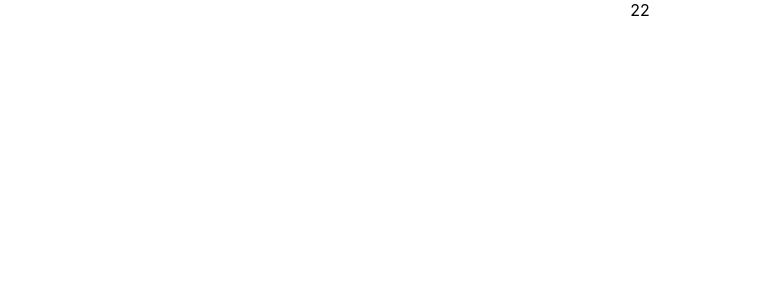
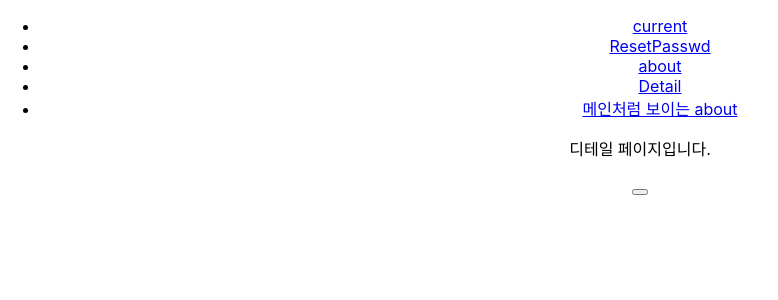
Before and after one commit to jeong-hoi-seok/frontend_playground, a React (Create React App) app: page /Detail in a window 1280 px wide. Shown: the top 300 px of the page, without its empty margins (0-778 px from the left). Built offline with nearby package versions, Linux system fonts and the light colour scheme.

Commit message:
[링크연결] - url과 다른 페이지 노출 및 내부페이지 경로 url에 노출하기

```diff
--- a/package.json
+++ b/package.json
@@ -8,7 +8,7 @@
     "@testing-library/user-event": "^13.2.1",
     "react": "^18.2.0",
     "react-dom": "^18.2.0",
-    "react-router-dom": "6",
+    "react-router-dom": "^6.21.3",
     "react-scripts": "5.0.1",
     "web-vitals": "^2.1.0"
   },
--- a/src/App.js
+++ b/src/App.js
@@ -1,10 +1,29 @@
-import logo from './logo.svg';
 import './App.css';
+
+import React from 'react';
+import {BrowserRouter, Routes, Route, Link, useParams} from 'react-router-dom';
+
+import Header from './pages/Header';
+import About from './pages/About';
+import Detail from './pages/Detail';
+import ResetPasswd from './pages/mypages/ResetPasswd';
+
+
 
 function App() {
   return (
     <div className="App">
-22
+      <BrowserRouter>
+        <Header />
+
+        <Routes>
+          <Route path='/About' element={<About/>}></Route>
+
+          <Route path='/Home' element={<About/>}></Route>
+          <Route path='/Detail' element={<Detail/>}></Route>
+          <Route path='/pages/mypages/ResetPasswd' element={<ResetPasswd/>}></Route>
+        </Routes>
+      </BrowserRouter>
     </div>
   );
 }
--- a/src/pages/About.jsx
+++ b/src/pages/About.jsx
@@ -0,0 +1,11 @@
+import React from 'react';
+
+const About =()=>{
+    return(
+        <div>
+            어바웃 페이지입니다.
+        </div>
+    )
+}
+
+export default About;
--- a/src/pages/Detail.jsx
+++ b/src/pages/Detail.jsx
@@ -0,0 +1,19 @@
+import React from 'react';
+// import { useNavigate } from 'react-router-dom';
+
+
+const Detail =()=>{
+    // const navi = useNavigate();
+    return(
+        <div>
+            <p>디테일 페이지입니다.</p>
+            <button onClick={()=>{
+                // navi('')
+            }}></button>
+        </div>
+
+
+    )
+}
+
+export default Detail;
--- /dev/null
+++ b/src/pages/Header.jsx
@@ -0,0 +1,29 @@
+import React from 'react';
+import { Link } from 'react-router-dom';
+
+const Header = ()=>{
+
+    return(
+        <header>
+            <ul>
+                <li>
+                    <Link to="/">current</Link>
+                </li>
+                <li>
+                    <Link to="pages/mypages/ResetPasswd">ResetPasswd</Link>
+                </li>
+                <li>
+                    <Link to="/About">about</Link>
+                </li>
+                <li>
+                    <Link to="/Detail">Detail</Link>
+                </li>
+                <li>
+                    <Link to="/Home">메인처럼 보이는 about</Link>
+                </li>
+            </ul>
+        </header>
+    )
+
+}
+export default Header;
--- /dev/null
+++ b/src/pages/mypages/ResetPasswd.jsx
@@ -0,0 +1,12 @@
+import React from 'react';
+
+
+const ResetPasswd =()=>{
+    return(
+        <div>
+            마이페이지의 리셋 페스워드 페이지
+        </div>
+    )
+}
+
+export default ResetPasswd;
```
Also changed, not shown: 1 other file (tests, documents, lock files or other folders).
